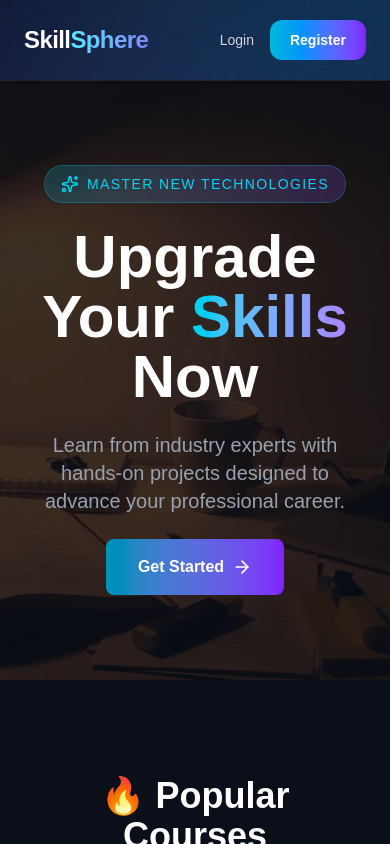
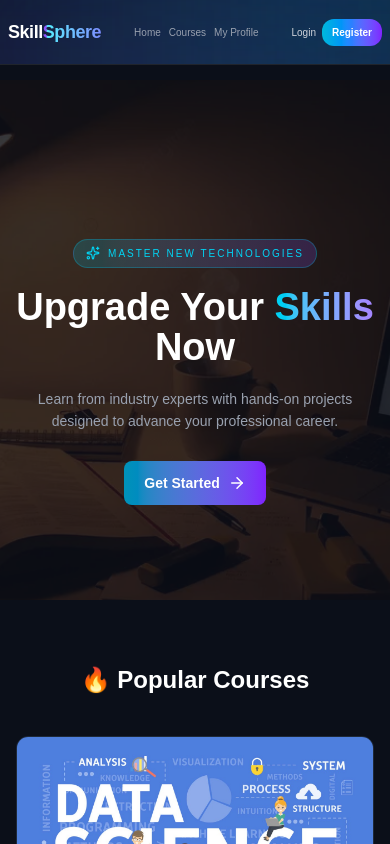
Before and after one commit to mehedi-hasan-arif2/Assignment-8, a Next.js app: page / in a window 390 px wide. Shown: the top 844 px of the page. Built offline with nearby package versions, Linux system fonts and the light colour scheme.

Commit message:
Responsive

```diff
--- a/src/app/(main)/page.js
+++ b/src/app/(main)/page.js
@@ -5,40 +5,85 @@ import Link from 'next/link';
 import CourseCard from '@/components/CourseCard';
 
 export default function HomePage() {
-const popularCourses = [...courses].sort((a, b) => b.rating - a.rating).slice(0, 3);
+  const popularCourses = [...courses]
+    .sort((a, b) => b.rating - a.rating)
+    .slice(0, 3);
 
   return (
-    <div className="bg-[#0b0f19] text-white">
+    <div className="bg-[#0b0f19] text-white overflow-hidden">
+
       {/* Hero Section */}
-      <section className="relative h-[600px] flex items-center justify-center text-center px-6 overflow-hidden">
+      <section className="relative min-h-[520px] sm:min-h-[600px] flex items-center justify-center text-center px-4 sm:px-6 overflow-hidden">
+
+        {/* BACKGROUND */}
         <div className="absolute inset-0 z-0">
-          <Image src="/hero-bg.webp" alt="Background" fill className="object-cover" priority />
-          <div className="absolute inset-0 bg-[#0b0f19]/80"></div>
+          <Image
+            src="/hero-bg.webp"
+            alt="Background"
+            fill
+            priority
+            className="object-cover object-center scale-105 sm:scale-100"
+          />
+
+          <div className="absolute inset-0 bg-[#0b0f19]/82 sm:bg-[#0b0f19]/80"></div>
         </div>
 
-        <div className="relative z-10 max-w-4xl space-y-6">
-          <div className="inline-flex items-center gap-2 px-4 py-2 rounded-full bg-gradient-to-r from-cyan-500/20 to-violet-500/20 border border-cyan-500/30 text-cyan-400">
-            <Sparkles size={18} />
-            <span className="text-sm font-medium uppercase tracking-widest">Master New Technologies</span>
+        {/* CONTENT */}
+        <div className="relative z-10 max-w-4xl w-full space-y-5 sm:space-y-6 pt-16 sm:pt-20">
+
+          {/* TOP BADGE */}
+          <div className="inline-flex items-center gap-2 px-3 sm:px-4 py-1.5 sm:py-2 rounded-full bg-gradient-to-r from-cyan-500/20 to-violet-500/20 border border-cyan-500/30 text-cyan-400">
+
+            <Sparkles size={14} className="sm:w-[18px] sm:h-[18px]" />
+
+            <span className="text-[10px] sm:text-sm font-medium uppercase tracking-[2px] sm:tracking-widest whitespace-nowrap">
+              Master New Technologies
+            </span>
           </div>
-          <h1 className="text-6xl md:text-8xl font-black leading-none">
-            Upgrade Your <span className="text-transparent bg-clip-text bg-gradient-to-r from-cyan-400 to-violet-400">Skills</span> Now
+
+          {/* HEADING */}
+          <h1 className="text-[38px] leading-[1.05] sm:text-6xl md:text-8xl font-black">
+
+            Upgrade Your{" "}
+
+            <span className="text-transparent bg-clip-text bg-gradient-to-r from-cyan-400 to-violet-400">
+              Skills
+            </span>{" "}
+
+            Now
           </h1>
-          <p className="text-xl text-gray-400 max-w-2xl mx-auto">Learn from industry experts with hands-on projects designed to advance your professional career.</p>
 
-          <Link
-            href="/courses"
-            className="group inline-flex items-center gap-2 px-8 py-4 bg-gradient-to-r from-cyan-600 to-violet-600 rounded-lg font-bold hover:shadow-[0_0_20px_rgba(6,182,212,0.4)] transition-all"
-          >
-            Get Started <ArrowRight size={20} className="group-hover:translate-x-1 transition-transform" />
-          </Link>
+          {/* DESCRIPTION */}
+          <p className="text-sm sm:text-xl text-gray-400 max-w-xl sm:max-w-2xl mx-auto leading-relaxed px-2 sm:px-0">
+            Learn from industry experts with hands-on projects designed to
+            advance your professional career.
+          </p>
+
+          {/* BUTTON */}
+          <div className="pt-2 sm:pt-4">
+            <Link
+              href="/courses"
+              className="group inline-flex items-center gap-2 px-5 sm:px-8 py-3 sm:py-4 bg-gradient-to-r from-cyan-600 to-violet-600 rounded-lg text-sm sm:text-base font-bold hover:shadow-[0_0_20px_rgba(6,182,212,0.4)] transition-all duration-300 active:scale-95"
+            >
+              Get Started
+
+              <ArrowRight
+                size={18}
+                className="group-hover:translate-x-1 transition-transform"
+              />
+            </Link>
+          </div>
         </div>
       </section>
 
       {/* Popular Courses */}
-      <section className="max-w-7xl mx-auto px-6 py-24">
-        <h2 className="text-4xl font-bold mb-16 text-center">🔥 Popular Courses</h2>
-        <div className="grid grid-cols-1 md:grid-cols-3 gap-8">
+      <section className="max-w-7xl mx-auto px-4 sm:px-6 py-16 sm:py-24">
+
+        <h2 className="text-2xl sm:text-4xl font-bold mb-10 sm:mb-16 text-center">
+          🔥 Popular Courses
+        </h2>
+
+        <div className="grid grid-cols-1 md:grid-cols-3 gap-5 sm:gap-8">
           {popularCourses.map((course) => (
             <CourseCard key={course.id} course={course} />
           ))}
--- a/src/components/Footer.js
+++ b/src/components/Footer.js
@@ -1,65 +1,133 @@
-import Image from 'next/image';
+import Image from "next/image";
 
 export default function Footer() {
   return (
-    <footer className="bg-[#0b0f19] pt-20 pb-10 border-t border-white/5">
+    <footer className="bg-[#0b0f19] pt-14 sm:pt-20 pb-8 sm:pb-10 border-t border-white/5 overflow-hidden">
 
       {/* TOP SECTION */}
-      <div className="max-w-7xl mx-auto px-6 grid grid-cols-1 md:grid-cols-4 gap-12 mb-16">
-        <div>
-          <h2 className="text-white text-4xl font-black mb-6">SkillSphere</h2>
-          <p className="text-gray-400 text-lg leading-relaxed">
+      <div className="max-w-7xl mx-auto px-4 sm:px-6 grid grid-cols-2 md:grid-cols-4 gap-10 sm:gap-12 mb-14 sm:mb-16">
+
+        {/* BRAND */}
+        <div className="col-span-2 md:col-span-1">
+          <h2 className="text-white text-2xl sm:text-4xl font-black mb-4 sm:mb-6 whitespace-nowrap">
+            SkillSphere
+          </h2>
+
+          <p className="text-gray-400 text-sm sm:text-lg leading-relaxed max-w-sm">
             Premium courses for creators and professionals.
             Learn modern skills and grow faster with SkillSphere.
           </p>
         </div>
 
+        {/* CONTACT */}
         <div>
-          <h4 className="text-white font-bold mb-6">Contact</h4>
-          <ul className="space-y-4 text-sm text-gray-400">
-            <li>Email: support@skillsphere.com</li>
-            <li>Phone: +8801533648004</li>
+          <h4 className="text-white text-sm sm:text-base font-bold mb-4 sm:mb-6">
+            Contact
+          </h4>
+
+          <ul className="space-y-3 sm:space-y-4 text-[12px] sm:text-sm text-gray-400">
+            <li className="break-all">support@skillsphere.com</li>
+            <li>+8801533648004</li>
             <li>Dhaka, Bangladesh</li>
           </ul>
         </div>
 
+        {/* RESOURCES */}
         <div>
-          <h4 className="text-white font-bold mb-6">Resources</h4>
-          <ul className="space-y-4">
-            <li><a href="#" className="text-sm text-gray-400 hover:text-white transition-colors">Documentation</a></li>
-            <li><a href="#" className="text-sm text-gray-400 hover:text-white transition-colors">Help Center</a></li>
-            <li><a href="#" className="text-sm text-gray-400 hover:text-white transition-colors">Support</a></li>
+          <h4 className="text-white text-sm sm:text-base font-bold mb-4 sm:mb-6">
+            Resources
+          </h4>
+
+          <ul className="space-y-3 sm:space-y-4">
+            <li>
+              <a
+                href="#"
+                className="text-[12px] sm:text-sm text-gray-400 hover:text-white transition-colors"
+              >
+                Documentation
+              </a>
+            </li>
+
+            <li>
+              <a
+                href="#"
+                className="text-[12px] sm:text-sm text-gray-400 hover:text-white transition-colors"
+              >
+                Help Center
+              </a>
+            </li>
+
+            <li>
+              <a
+                href="#"
+                className="text-[12px] sm:text-sm text-gray-400 hover:text-white transition-colors"
+              >
+                Support
+              </a>
+            </li>
           </ul>
         </div>
 
+        {/* SOCIAL */}
         <div>
-          <h4 className="text-white font-bold mb-6">Social Links</h4>
-          <div className="flex gap-4">
-            {['facebook.webp', 'instagram.webp', 'twitter.webp'].map((icon, i) => (
-              <a key={i} href="#" className="w-10 h-10 flex items-center justify-center rounded-full bg-white/5 hover:bg-white transition-all group">
-                <Image src={`/${icon}`} alt="social" width={20} height={20} className="opacity-60 group-hover:opacity-100" />
+          <h4 className="text-white text-sm sm:text-base font-bold mb-4 sm:mb-6">
+            Social Links
+          </h4>
+
+          <div className="flex gap-3 sm:gap-4 flex-wrap">
+            {["facebook.webp", "instagram.webp", "twitter.webp"].map(
+              (icon, i) => (
+                <a
+                  key={i}
+                  href="#"
+                  className="w-9 h-9 sm:w-10 sm:h-10 flex items-center justify-center rounded-full bg-white/5 hover:bg-white transition-all duration-300 group flex-shrink-0"
+                >
+                  <Image
+                    src={`/${icon}`}
+                    alt="social"
+                    width={18}
+                    height={18}
+                    className="opacity-60 group-hover:opacity-100 transition-opacity duration-300"
+                  />
                 </a>
-            ))}
+              )
+            )}
           </div>
         </div>
       </div>
 
       {/* Footer BOTTOM */}
-      <div className="max-w-7xl mx-auto px-6 pt-8 border-t border-white/10">
-        <div className="flex justify-between items-center flex-wrap gap-4">
+<div className="max-w-7xl mx-auto px-4 sm:px-6 pt-6 sm:pt-8 border-t border-white/10">
+
+  <div className="flex items-center justify-between gap-3 flex-nowrap">
+
     {/* Left Side */}
-          <p className="text-xs text-gray-500">© 2026 SkillSphere. All rights reserved.</p>
+    <p className="text-[9px] sm:text-xs text-gray-500 whitespace-nowrap">
+      © 2026 SkillSphere. All rights reserved.
+    </p>
 
     {/* Right Side */}
-          <div className="flex gap-8 text-xs text-gray-500">
-            <a href="#" className="hover:text-white transition-colors">Privacy Policy</a>
-            <a href="#" className="hover:text-white transition-colors">Terms & Conditions</a>
+    <div className="flex items-center gap-3 sm:gap-8 text-[9px] sm:text-xs text-gray-500 whitespace-nowrap">
+      <a
+        href="#"
+        className="hover:text-white transition-colors"
+      >
+        Privacy Policy
+      </a>
+
+      <a
+        href="#"
+        className="hover:text-white transition-colors"
+      >
+        Terms & Conditions
+      </a>
     </div>
   </div>
 
-        {/* Center: Developed By */}
-        <div className="text-center pt-6 text-xs text-gray-600">
-          Developed by{' '}
+  {/* Developed By */}
+<div className="text-center pt-4 sm:pt-6 text-[9px] sm:text-[11px] text-gray-600">
+  Developed by{" "}
+
   <a
     href="https://www.facebook.com/mehedi.hasan.arif.133022"
     target="_blank"
--- a/src/components/Navbar.js
+++ b/src/components/Navbar.js
@@ -6,7 +6,7 @@ export default function Navbar() {
   const user = null;
 
   return (
-    <nav className="fixed w-full z-50 border-b border-white/10 bg-[#070A12]/60 backdrop-blur-2xl">
+    <nav className="fixed w-full z-50 border-b border-white/10 bg-[#070A12]/60 backdrop-blur-2xl overflow-hidden">
 
       {/* MOVING AURORA BACKGROUND */}
       <div className="absolute inset-0 overflow-hidden pointer-events-none">
@@ -15,10 +15,13 @@ export default function Navbar() {
         <div className="absolute bottom-0 left-1/2 w-[400px] h-[400px] bg-blue-500/20 blur-[120px] animate-blob3"></div>
       </div>
 
-      <div className="relative max-w-7xl mx-auto px-6 h-20 flex items-center justify-between">
+      <div className="relative max-w-7xl mx-auto px-2 sm:px-6 h-16 sm:h-20 flex items-center justify-between gap-3">
 
         {/* LOGO */}
-        <Link href="/" className="text-2xl font-black tracking-tight">
+        <Link
+          href="/"
+          className="text-lg sm:text-2xl font-black tracking-tight whitespace-nowrap flex-shrink-0"
+        >
           <span className="text-white">Skill</span>
 
           <span className="bg-gradient-to-r from-cyan-300 via-blue-400 via-indigo-400 to-violet-500 bg-[length:200%_200%] bg-clip-text text-transparent animate-flow">
@@ -27,45 +30,51 @@ export default function Navbar() {
         </Link>
 
         {/* NAV */}
-        <div className="hidden md:flex items-center gap-10 text-sm font-medium text-gray-400">
+        <div className="flex items-center justify-center gap-2 sm:gap-10 text-[10px] sm:text-sm font-medium text-gray-400 flex-shrink min-w-0">
 
           {["Home", "Courses", "My Profile"].map((item) => (
             <Link
               key={item}
-              href={item === "Home" ? "/" : item === "My Profile" ? "/profile" : `/${item.toLowerCase()}`}
-              className="relative group hover:text-white transition"
+              href={
+                item === "Home"
+                  ? "/"
+                  : item === "My Profile"
+                  ? "/profile"
+                  : `/${item.toLowerCase()}`
+              }
+              className="relative group hover:text-white transition whitespace-nowrap"
             >
               {item}
 
               {/* animated underline */}
-              <span className="absolute left-0 -bottom-2 w-0 h-[2px] bg-gradient-to-r from-cyan-300 via-blue-400 to-violet-500 group-hover:w-full transition-all duration-300"></span>
+              <span className="absolute left-0 -bottom-1 sm:-bottom-2 w-0 h-[2px] bg-gradient-to-r from-cyan-300 via-blue-400 to-violet-500 group-hover:w-full transition-all duration-300"></span>
             </Link>
           ))}
         </div>
 
         {/* ACTIONS */}
-        <div className="flex items-center gap-4">
+        <div className="flex items-center gap-1.5 sm:gap-4 flex-shrink-0">
 
           {!user ? (
             <>
               <Link
                 href="/login"
-                className="text-sm text-gray-300 hover:text-white transition"
+                className="text-[10px] sm:text-sm text-gray-300 hover:text-white transition whitespace-nowrap"
               >
                 Login
               </Link>
 
               <Link
                 href="/register"
-                className="px-5 py-2.5 rounded-xl text-sm font-bold text-white
+                className="px-2.5 sm:px-5 py-1.5 sm:py-2.5 rounded-xl text-[10px] sm:text-sm font-bold text-white
                 bg-gradient-to-r from-cyan-500 via-blue-500 to-violet-600
-                hover:scale-[1.05] active:scale-95 transition-all duration-300"
+                hover:scale-[1.05] active:scale-95 transition-all duration-300 whitespace-nowrap"
               >
                 Register
               </Link>
             </>
           ) : (
-            <div className="w-10 h-10 rounded-full bg-gradient-to-r from-cyan-400 via-blue-500 to-violet-600 animate-pulse" />
+            <div className="w-8 h-8 sm:w-10 sm:h-10 rounded-full bg-gradient-to-r from-cyan-400 via-blue-500 to-violet-600 animate-pulse" />
           )}
 
         </div>
@@ -75,8 +84,12 @@ export default function Navbar() {
       {/* ANIMATIONS */}
       <style jsx>{`
         @keyframes flow {
-          0% { background-position: 0% 50%; }
-          100% { background-position: 200% 50%; }
+          0% {
+            background-position: 0% 50%;
+          }
+          100% {
+            background-position: 200% 50%;
+          }
         }
 
         .animate-flow {
@@ -85,21 +98,39 @@ export default function Navbar() {
         }
 
         @keyframes blob1 {
-          0% { transform: translate(0px, 0px) scale(1); }
-          50% { transform: translate(100px, 50px) scale(1.2); }
-          100% { transform: translate(0px, 0px) scale(1); }
+          0% {
+            transform: translate(0px, 0px) scale(1);
+          }
+          50% {
+            transform: translate(100px, 50px) scale(1.2);
+          }
+          100% {
+            transform: translate(0px, 0px) scale(1);
+          }
         }
 
         @keyframes blob2 {
-          0% { transform: translate(0px, 0px) scale(1); }
-          50% { transform: translate(-80px, 60px) scale(1.3); }
-          100% { transform: translate(0px, 0px) scale(1); }
+          0% {
+            transform: translate(0px, 0px) scale(1);
+          }
+          50% {
+            transform: translate(-80px, 60px) scale(1.3);
+          }
+          100% {
+            transform: translate(0px, 0px) scale(1);
+          }
         }
 
         @keyframes blob3 {
-          0% { transform: translate(0px, 0px) scale(1); }
-          50% { transform: translate(60px, -40px) scale(1.2); }
-          100% { transform: translate(0px, 0px) scale(1); }
+          0% {
+            transform: translate(0px, 0px) scale(1);
+          }
+          50% {
+            transform: translate(60px, -40px) scale(1.2);
+          }
+          100% {
+            transform: translate(0px, 0px) scale(1);
+          }
         }
 
         .animate-blob1 {
```
Lines whose indentation alone changed are shown as unchanged.
